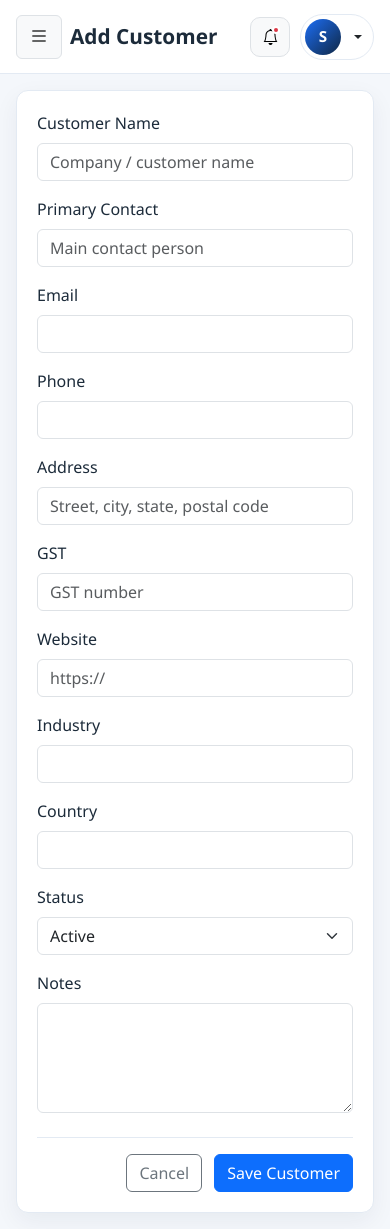
After one commit to saivenkatatejakanuboina-wq/Teja, a Flask app: page /customers/create in a window 390 px wide. The commit adds this page. Run offline with Flask 3, Linux system fonts and the light colour scheme; a user stored in the database is signed in.

Commit message:
Add Customer Management with lead-to-customer conversion
Implement Customer model and CRUD UI with address, GST, website,
industry, primary contact, and notes. Support converting leads to
customers, plus search, pagination, and a responsive Bootstrap list.

Co-authored-by: saivenkatatejakanuboina-wq <saivenkatatejakanuboina-wq@users.noreply.github.com>

```diff
--- a/app/__init__.py
+++ b/app/__init__.py
@@ -42,6 +42,7 @@ def _register_blueprints(app: Flask) -> None:
     from app.blueprints.auth import auth_bp
     from app.blueprints.companies import companies_bp
     from app.blueprints.contacts import contacts_bp
+    from app.blueprints.customers import customers_bp
     from app.blueprints.dashboard import dashboard_bp
     from app.blueprints.deals import deals_bp
     from app.blueprints.leads import leads_bp
@@ -49,6 +50,7 @@ def _register_blueprints(app: Flask) -> None:
     app.register_blueprint(auth_bp)
     app.register_blueprint(dashboard_bp)
     app.register_blueprint(leads_bp, url_prefix="/leads")
+    app.register_blueprint(customers_bp, url_prefix="/customers")
     app.register_blueprint(companies_bp, url_prefix="/companies")
     app.register_blueprint(contacts_bp, url_prefix="/contacts")
     app.register_blueprint(deals_bp, url_prefix="/deals")
--- a/app/forms.py
+++ b/app/forms.py
@@ -135,6 +135,51 @@ class DealForm(FlaskForm):
     submit = SubmitField("Save Deal")
 
 
+CUSTOMER_STATUSES = [
+    ("Active", "Active"),
+    ("Inactive", "Inactive"),
+]
+
+
+class CustomerForm(FlaskForm):
+    name = StringField(
+        "Customer Name",
+        validators=[
+            DataRequired(message="Customer name is required."),
+            Length(max=150),
+        ],
+    )
+    primary_contact = StringField(
+        "Primary Contact",
+        validators=[Optional(), Length(max=150)],
+    )
+    email = StringField(
+        "Email",
+        validators=[
+            Optional(),
+            Email(message="Enter a valid email address."),
+            Length(max=120),
+        ],
+    )
+    phone = StringField("Phone", validators=[Optional(), Length(max=40)])
+    address = StringField("Address", validators=[Optional(), Length(max=255)])
+    gst = StringField(
+        "GST",
+        validators=[Optional(), Length(max=40)],
+    )
+    website = StringField("Website", validators=[Optional(), Length(max=200)])
+    industry = StringField("Industry", validators=[Optional(), Length(max=100)])
+    country = StringField("Country", validators=[Optional(), Length(max=100)])
+    status = SelectField(
+        "Status",
+        choices=CUSTOMER_STATUSES,
+        validators=[DataRequired()],
+        default="Active",
+    )
+    notes = TextAreaField("Notes", validators=[Optional(), Length(max=5000)])
+    submit = SubmitField("Save Customer")
+
+
 class LeadForm(FlaskForm):
     name = StringField(
         "Lead Name",
--- a/app/models.py
+++ b/app/models.py
@@ -61,6 +61,7 @@ class User(UserMixin, db.Model):
     contacts = db.relationship("Contact", back_populates="owner", lazy="dynamic")
     companies = db.relationship("Company", back_populates="owner", lazy="dynamic")
     deals = db.relationship("Deal", back_populates="owner", lazy="dynamic")
+    customers = db.relationship("Customer", back_populates="owner", lazy="dynamic")
     created_leads = db.relationship(
         "Lead",
         back_populates="created_by",
@@ -244,13 +245,62 @@ class Lead(db.Model):
         lazy="dynamic",
         cascade="all, delete-orphan",
     )
+    customer = db.relationship(
+        "Customer",
+        back_populates="source_lead",
+        uselist=False,
+    )
+
+    @property
+    def is_converted(self) -> bool:
+        return self.customer is not None
 
     def __repr__(self) -> str:
         return f"<Lead {self.name}>"
 
 
+class Customer(db.Model):
+    """Customer record — created directly or converted from a Lead."""
+
+    __tablename__ = "customers"
+
+    id = db.Column(db.Integer, primary_key=True)
+    name = db.Column(db.String(150), nullable=False, index=True)
+    email = db.Column(db.String(120), index=True)
+    phone = db.Column(db.String(40))
+    address = db.Column(db.String(255))
+    gst = db.Column(db.String(40), index=True)
+    website = db.Column(db.String(200))
+    industry = db.Column(db.String(100))
+    primary_contact = db.Column(db.String(150))
+    notes = db.Column(db.Text)
+    status = db.Column(db.String(40), default="Active", nullable=False, index=True)
+    country = db.Column(db.String(100))
+    owner_id = db.Column(db.Integer, db.ForeignKey("users.id"), nullable=False)
+    lead_id = db.Column(db.Integer, db.ForeignKey("leads.id"), unique=True)
+    created_at = db.Column(
+        db.DateTime, default=lambda: datetime.now(timezone.utc), nullable=False
+    )
+    updated_at = db.Column(
+        db.DateTime,
+        default=lambda: datetime.now(timezone.utc),
+        onupdate=lambda: datetime.now(timezone.utc),
+        nullable=False,
+    )
+
+    owner = db.relationship("User", back_populates="customers")
+    source_lead = db.relationship(
+        "Lead",
+        back_populates="customer",
+        foreign_keys=[lead_id],
+    )
+
+    def __repr__(self) -> str:
+        return f"<Customer {self.name}>"
+
+
 class ActivityLog(db.Model):
-    """Audit trail for lead (and related) actions."""
+    """Audit trail for lead/customer (and related) actions."""
 
     __tablename__ = "activity_logs"
 
@@ -261,12 +311,14 @@ class ActivityLog(db.Model):
     message = db.Column(db.String(500), nullable=False)
     details = db.Column(db.Text)
     lead_id = db.Column(db.Integer, db.ForeignKey("leads.id", ondelete="CASCADE"))
+    customer_id = db.Column(db.Integer, db.ForeignKey("customers.id", ondelete="CASCADE"))
     user_id = db.Column(db.Integer, db.ForeignKey("users.id"), nullable=False)
     created_at = db.Column(
         db.DateTime, default=lambda: datetime.now(timezone.utc), nullable=False, index=True
     )
 
     lead = db.relationship("Lead", back_populates="activities")
+    customer = db.relationship("Customer", backref=db.backref("activities", lazy="dynamic"))
     user = db.relationship("User", back_populates="activities")
 
     def __repr__(self) -> str:
--- a/app/services/activity.py
+++ b/app/services/activity.py
@@ -11,6 +11,7 @@ def log_activity(
     message: str,
     *,
     lead_id: int | None = None,
+    customer_id: int | None = None,
     entity_type: str = "lead",
     entity_id: int | None = None,
     details: str | None = None,
@@ -22,8 +23,11 @@ def log_activity(
         message=message,
         details=details,
         lead_id=lead_id,
+        customer_id=customer_id,
         entity_type=entity_type,
-        entity_id=entity_id if entity_id is not None else lead_id,
+        entity_id=entity_id
+        if entity_id is not None
+        else (customer_id if customer_id is not None else lead_id),
         user_id=user_id or current_user.id,
     )
     db.session.add(entry)
--- a/app/static/css/style.css
+++ b/app/static/css/style.css
@@ -527,6 +527,10 @@ a:hover {
   font-weight: 500;
 }
 
+.detail-grid .detail-span-2 {
+  grid-column: 1 / -1;
+}
+
 .simple-list,
 .stage-list {
   list-style: none;
--- a/app/templates/base.html
+++ b/app/templates/base.html
@@ -29,6 +29,9 @@
         </a>
         <a href="{{ url_for('leads.index') }}" class="nav-link {% if request.endpoint and request.endpoint.startswith('leads.') %}active{% endif %}">
           <i class="bi bi-funnel"></i> <span>Leads</span>
+        </a>
+        <a href="{{ url_for('customers.index') }}" class="nav-link {% if request.endpoint and request.endpoint.startswith('customers.') %}active{% endif %}">
+          <i class="bi bi-person-badge"></i> <span>Customers</span>
         </a>
         <a href="{{ url_for('contacts.index') }}" class="nav-link {% if request.endpoint and request.endpoint.startswith('contacts.') %}active{% endif %}">
           <i class="bi bi-people"></i> <span>Contacts</span>
--- /dev/null
+++ b/app/templates/customers/form.html
@@ -0,0 +1,74 @@
+{% extends 'base.html' %}
+
+{% block content %}
+{% if converting is defined and converting %}
+<div class="alert alert-soft mb-4">
+  <i class="bi bi-arrow-left-right me-1"></i>
+  Converting lead <strong>{{ lead.name }}</strong> into a customer.
+  Review and complete the fields below, then save.
+</div>
+{% endif %}
+
+<div class="panel form-panel">
+  <form method="POST" novalidate>
+    {{ form.hidden_tag() }}
+    <div class="row g-3">
+      <div class="col-md-6">
+        {{ form.name.label(class='form-label') }}
+        {{ form.name(class='form-control' + (' is-invalid' if form.name.errors else ''), placeholder='Company / customer name') }}
+        {% for error in form.name.errors %}<div class="invalid-feedback d-block">{{ error }}</div>{% endfor %}
+      </div>
+      <div class="col-md-6">
+        {{ form.primary_contact.label(class='form-label') }}
+        {{ form.primary_contact(class='form-control', placeholder='Main contact person') }}
+      </div>
+      <div class="col-md-6">
+        {{ form.email.label(class='form-label') }}
+        {{ form.email(class='form-control' + (' is-invalid' if form.email.errors else '')) }}
+        {% for error in form.email.errors %}<div class="invalid-feedback d-block">{{ error }}</div>{% endfor %}
+      </div>
+      <div class="col-md-6">
+        {{ form.phone.label(class='form-label') }}
+        {{ form.phone(class='form-control') }}
+      </div>
+      <div class="col-12">
+        {{ form.address.label(class='form-label') }}
+        {{ form.address(class='form-control', placeholder='Street, city, state, postal code') }}
+      </div>
+      <div class="col-md-4">
+        {{ form.gst.label(class='form-label') }}
+        {{ form.gst(class='form-control', placeholder='GST number') }}
+      </div>
+      <div class="col-md-4">
+        {{ form.website.label(class='form-label') }}
+        {{ form.website(class='form-control', placeholder='https://') }}
+      </div>
+      <div class="col-md-4">
+        {{ form.industry.label(class='form-label') }}
+        {{ form.industry(class='form-control') }}
+      </div>
+      <div class="col-md-6">
+        {{ form.country.label(class='form-label') }}
+        {{ form.country(class='form-control') }}
+      </div>
+      <div class="col-md-6">
+        {{ form.status.label(class='form-label') }}
+        {{ form.status(class='form-select') }}
+      </div>
+      <div class="col-12">
+        {{ form.notes.label(class='form-label') }}
+        {{ form.notes(class='form-control', rows=4) }}
+      </div>
+    </div>
+    <div class="form-actions">
+      {% if converting is defined and converting %}
+      <a href="{{ url_for('leads.detail', lead_id=lead.id) }}" class="btn btn-outline-secondary">Cancel</a>
+      {{ form.submit(class='btn btn-success', value='Convert to Customer') }}
+      {% else %}
+      <a href="{{ url_for('customers.detail', customer_id=customer.id) if customer is defined else url_for('customers.index') }}" class="btn btn-outline-secondary">Cancel</a>
+      {{ form.submit(class='btn btn-primary') }}
+      {% endif %}
+    </div>
+  </form>
+</div>
+{% endblock %}
--- a/app/templates/leads/index.html
+++ b/app/templates/leads/index.html
@@ -76,6 +76,11 @@
             {% endif %}
           </td>
           <td class="text-end table-actions">
+            {% if not lead.is_converted %}
+            <a href="{{ url_for('customers.convert_from_lead', lead_id=lead.id) }}" class="btn btn-sm btn-outline-success" title="Convert to Customer">
+              <i class="bi bi-arrow-left-right"></i>
+            </a>
+            {% endif %}
             <a href="{{ url_for('leads.edit', lead_id=lead.id) }}" class="btn btn-sm btn-outline-primary" title="Edit">
               <i class="bi bi-pencil"></i>
             </a>
```
Also changed, not shown: app/blueprints/customers.py (added, +225 -0 lines), app/templates/customers/detail.html (added, +130 -0 lines), app/templates/customers/index.html (added, +155 -0 lines), app/templates/leads/detail.html (+9 -0 lines), README.md.
